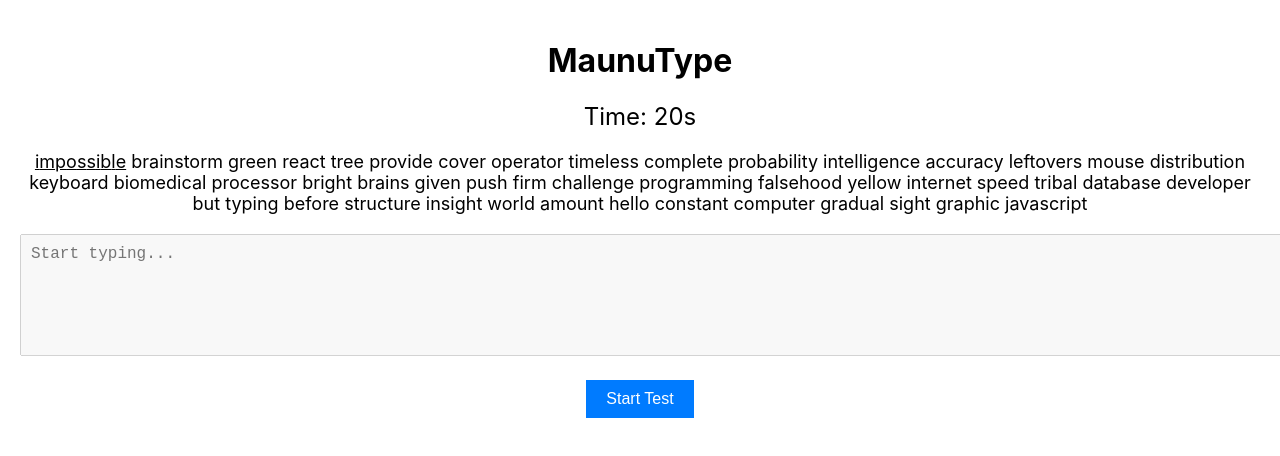
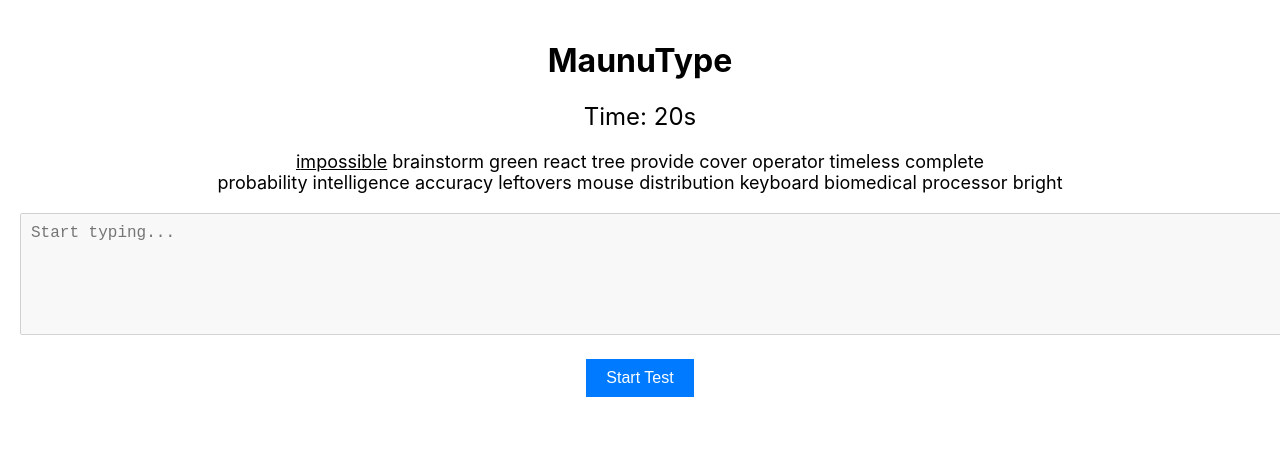
Before and after one commit to maunugit/maunutype, a React (Create React App) app: page / in a window 1280 px wide. Shown: the top 456 px of the page. Built offline with nearby package versions, Linux system fonts and the light colour scheme.

Commit message:
Update App.js

```diff
--- a/src/App.js
+++ b/src/App.js
@@ -36,10 +36,31 @@ function App() {
   const [typedCharCount, setTypedCharCount] = useState(0); // New state variable to count total characters typed
   const [accuracy, setAccuracy] = useState(0);
 
+  const [currentLine, setCurrentLine] = useState(0); // this will track the current line.
 
   //const [currentWord, setCurrentWord] = useState(shuffledWords[currentWordIndex].split("").map(char => ({ char, correct: true })));
   const textAreaRef = useRef(null);
   const [shuffledWords, setShuffledWords] = useState(shuffleArray(words));
+  const renderWord = (word, adjustedIndex) => (
+    <React.Fragment key={adjustedIndex}>
+      <span className={adjustedIndex === currentWordIndex ? 'CurrentWord' : ''}>
+        {adjustedIndex === currentWordIndex ? (
+          currentWord.map((letterObj, charIndex) => (
+            <span
+              key={charIndex}
+              style={{ color: letterObj.correct ? 'inherit' : 'red' }}
+            >
+              {letterObj.char}
+            </span>
+          ))
+        ) : (
+          word
+        )}
+      </span>
+      {adjustedIndex < (currentLine + 2) * 10 - 1 && ' '}
+    </React.Fragment>
+  );
+
 
 
 
@@ -121,11 +142,16 @@ function App() {
         if (currentWordIndex < shuffledWords.length - 1) {
             setCurrentWordIndex(currentWordIndex + 1);
             setCurrentWord(
+
                 shuffledWords[currentWordIndex + 1].split("").map(char => ({
                     char,
                     correct: true
                 }))
             ); // Set the next word
+            if ((currentWordIndex + 1) % 10 === 0) {
+              setCurrentLine(currentLine + 1);
+            }
+
             setUserInput('');
         } else {
             setFinished(true);
@@ -161,25 +187,25 @@ function App() {
       <h1>MaunuType</h1>
       <div className="Timer">Time: {timeLeft}s</div>
       <div className="Words">
-      {shuffledWords.map((word, index) => (
-  <React.Fragment key={index}>
-    <span className={index === currentWordIndex ? 'CurrentWord' : ''}>
-      {index === currentWordIndex ? (
-        currentWord.map((letterObj, charIndex) => (
-          <span
-            key={charIndex}
-            style={{ color: letterObj.correct ? 'inherit' : 'red' }}
-          >
-            {letterObj.char}
-          </span>
-        ))
-      ) : (
-        word
-      )}
-    </span>
-    {index < shuffledWords.length - 1 && ' '}
-  </React.Fragment>
-))}
+  <div className="WordsLine">
+    {
+      shuffledWords.slice(currentLine * 10, (currentLine * 10) + 10).map((word, index) => {
+        const adjustedIndex = currentLine * 10 + index;
+        return renderWord(word, adjustedIndex);
+      })
+    }
+  </div>
+  <div className="WordsLine">
+    {
+      shuffledWords.slice((currentLine + 1) * 10, (currentLine + 1) * 10 + 10).map((word, index) => {
+        const adjustedIndex = (currentLine + 1) * 10 + index;
+        return renderWord(word, adjustedIndex);
+      })
+    }
+  </div>
+
+
+
 
 </div>
 
```
